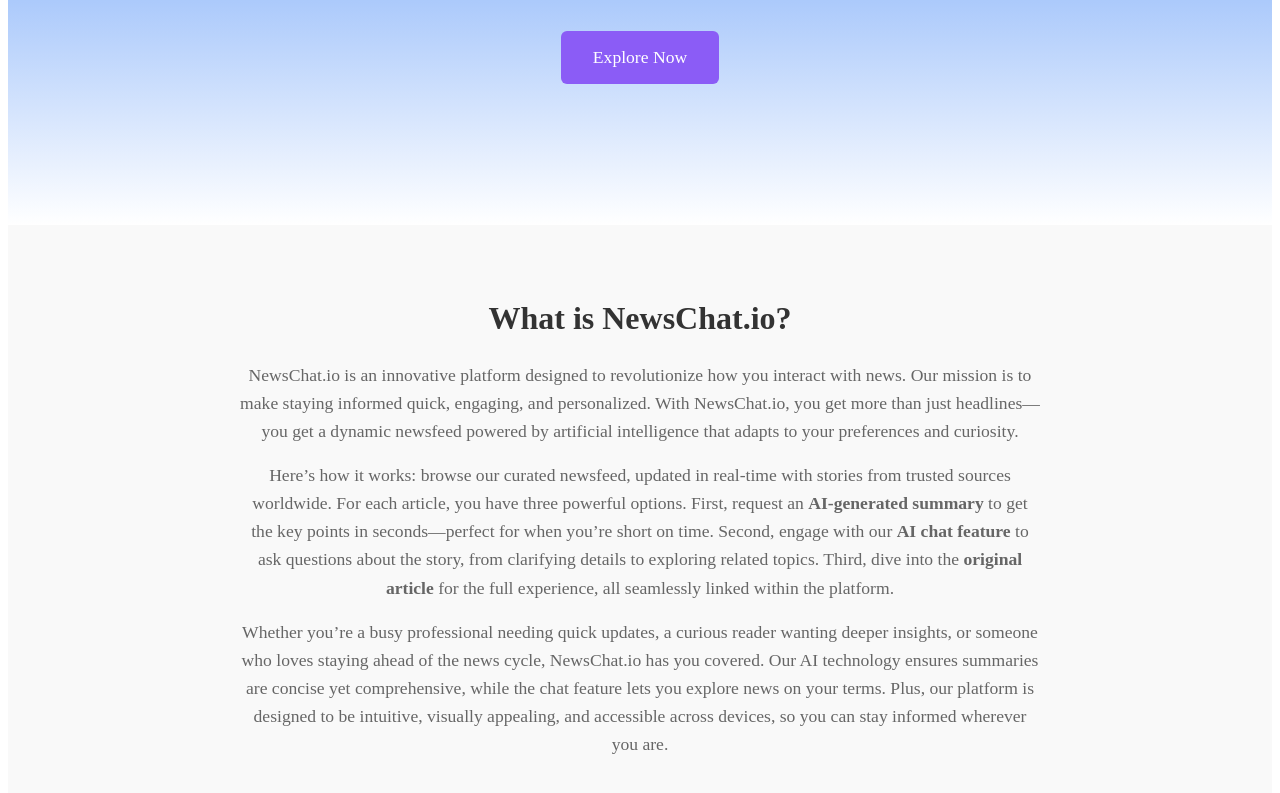
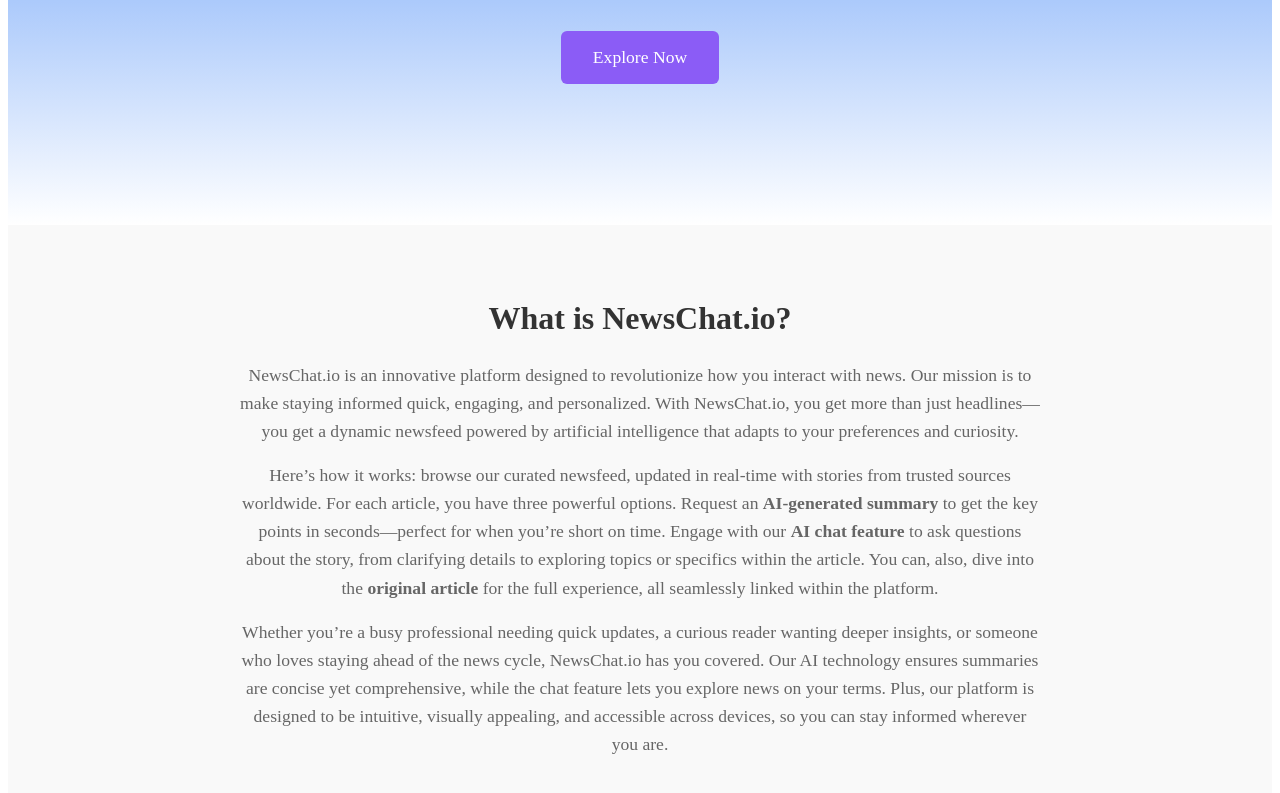
Before and after one commit to rll472/news-query, a Next.js app: page / in a window 1280 px wide. Shown: the part 363-1156 px from the top of the page. Built offline with nearby package versions, Linux system fonts and the light colour scheme.

Commit message:
Updated home page after deleting duplicated vercel project

```diff
--- a/src/app/page.jsx
+++ b/src/app/page.jsx
@@ -60,7 +60,7 @@
             NewsChat.io is an innovative platform designed to revolutionize how you interact with news. Our mission is to make staying informed quick, engaging, and personalized. With NewsChat.io, you get more than just headlines—you get a dynamic newsfeed powered by artificial intelligence that adapts to your preferences and curiosity.
           </p>
           <p style={landingStyles.sectionText}>
-            Here’s how it works: browse our curated newsfeed, updated in real-time with stories from trusted sources worldwide. For each article, you have three powerful options. First, request an <strong>AI-generated summary</strong> to get the key points in seconds—perfect for when you’re short on time. Second, engage with our <strong>AI chat feature</strong> to ask questions about the story, from clarifying details to exploring related topics. Third, dive into the <strong>original article</strong> for the full experience, all seamlessly linked within the platform.
+            Here’s how it works: browse our curated newsfeed, updated in real-time with stories from trusted sources worldwide. For each article, you have three powerful options. Request an <strong>AI-generated summary</strong> to get the key points in seconds—perfect for when you’re short on time. Engage with our <strong>AI chat feature</strong> to ask questions about the story, from clarifying details to exploring topics or specifics within the article. You can, also, dive into the <strong>original article</strong> for the full experience, all seamlessly linked within the platform.
           </p>
           <p style={landingStyles.sectionText}>
             Whether you’re a busy professional needing quick updates, a curious reader wanting deeper insights, or someone who loves staying ahead of the news cycle, NewsChat.io has you covered. Our AI technology ensures summaries are concise yet comprehensive, while the chat feature lets you explore news on your terms. Plus, our platform is designed to be intuitive, visually appealing, and accessible across devices, so you can stay informed wherever you are.
```
